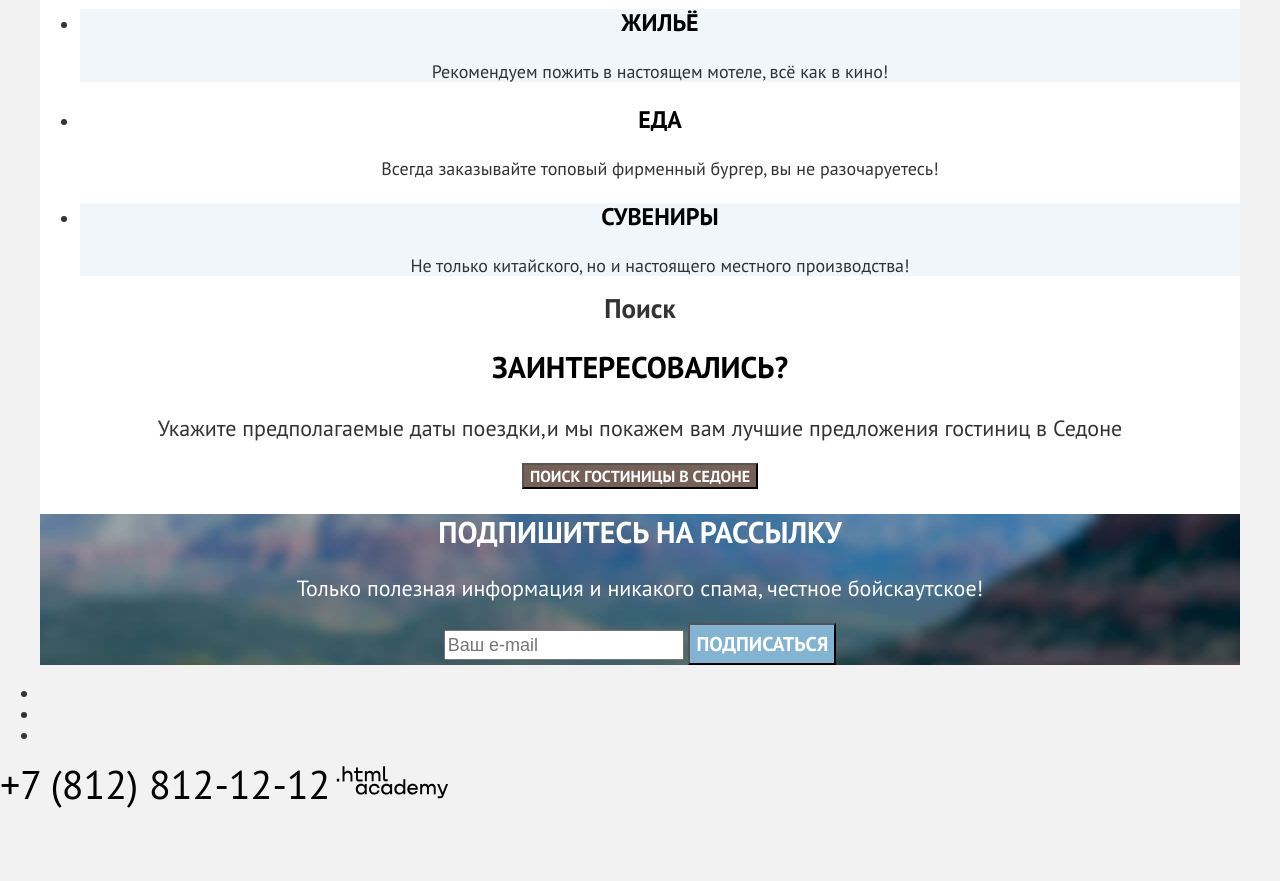
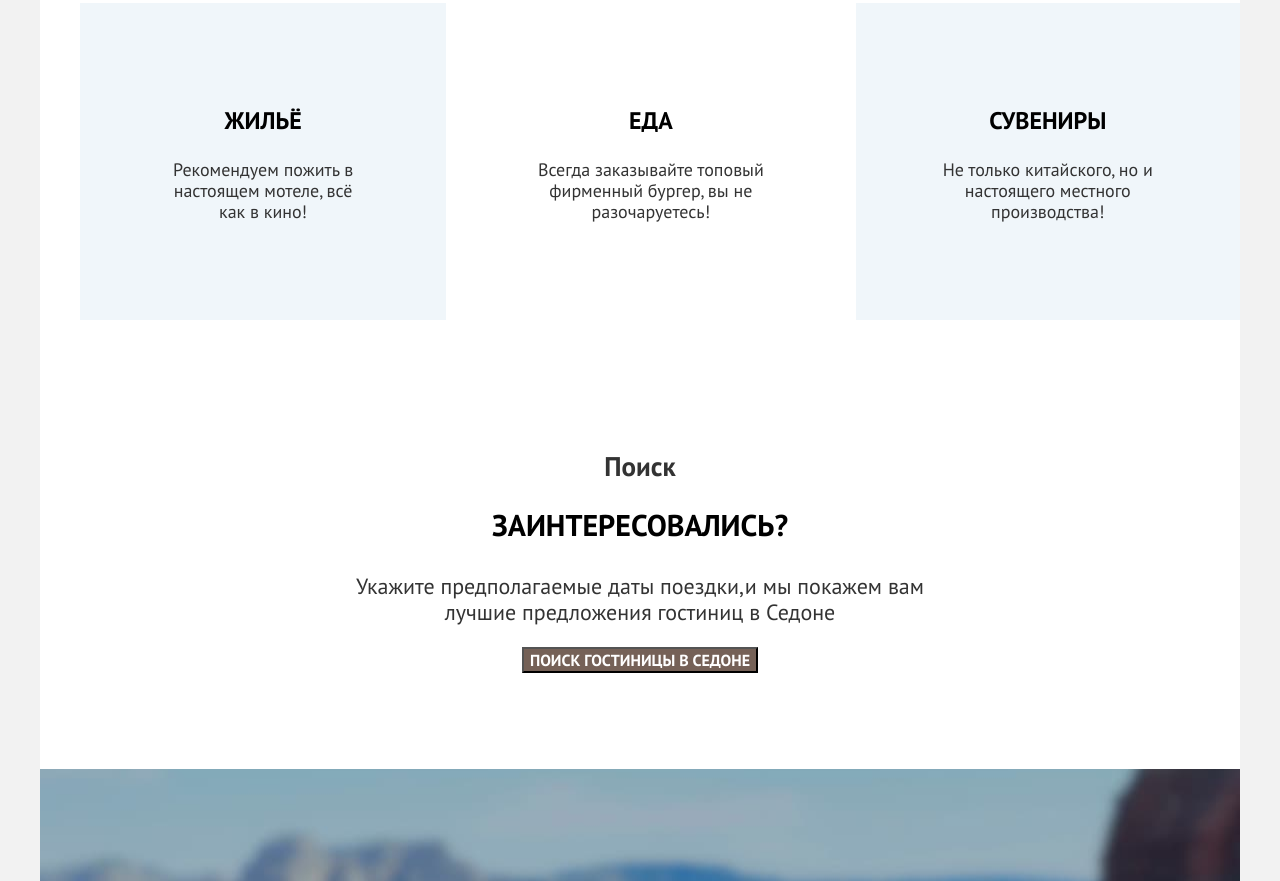
Before and after one commit to htmlacademy-htmlcss/2509853-sedona-1, a plain HTML site: page index.html in a window 1280 px wide. Shown: the part 2219-3100 px from the top of the page. Before the commit the page ends 3029 px from the top, so only its background shows below. Drawn offline with Linux system fonts and the light colour scheme.

Commit message:
правки1

```diff
--- a/styles/styles.css
+++ b/styles/styles.css
@@ -222,6 +222,15 @@ body {
   text-align: center;
 }
 
+.services-list {
+  display: flex;
+  list-style: none;
+}
+
+.services-item {
+  padding: 80px 85px;
+}
+
 .services-title {
   font-size: 30px;
   line-height:36px;
@@ -262,6 +271,7 @@ body {
 
 .appointment {
   text-align: center;
+  padding: 96px 304px;
 }
 
 .appointment-title {
@@ -288,6 +298,7 @@ body {
   background-position: center;
   text-align: center;
   background-size: cover;
+  padding: 96px 258px 104px 258px;
 }
 .newsletter-title {
   font-size: 30px;
@@ -302,6 +313,23 @@ body {
   line-height:26px;
   font-weight: 400;
   text-decoration: none;
+}
+
+.page-footer {
+ display: flex;
+ gap: 20px;
+ padding: 0 70px;
+ text-transform: uppercase;
+ text-align: center;
+}
+
+.footer-social-list {
+  display: flex;
+  margin-right: auto;
+}
+
+.logo-htmlacademy {
+  margin-left: auto;
 }
 .field {
   color: #000000;
```
Also changed, not shown: index.html (+2 -2 lines).
